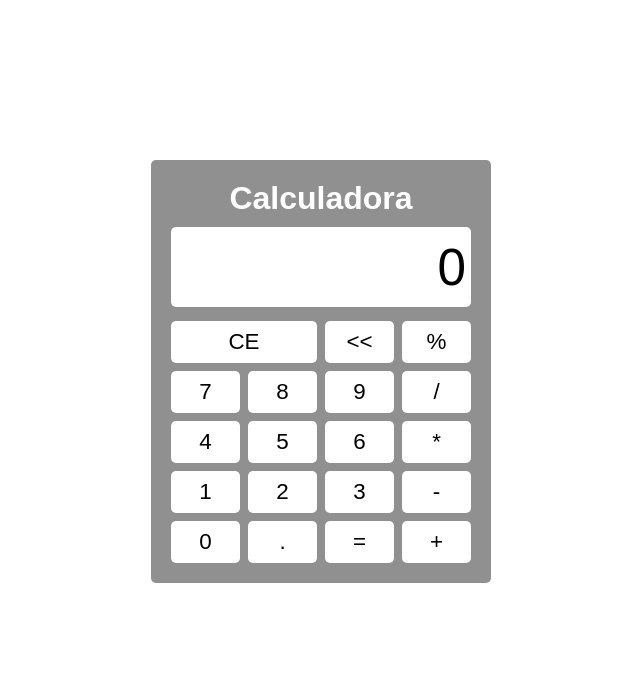
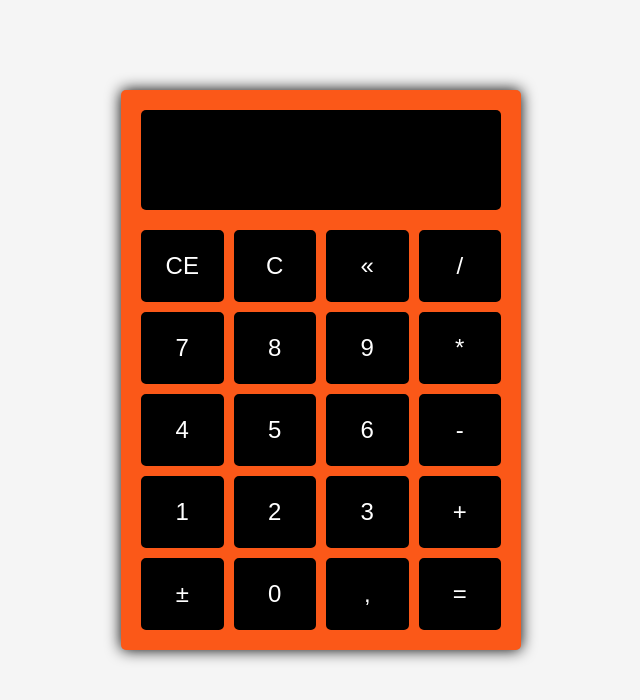
Before and after one commit to RafaelPatricio87/projetos_exercicio, a plain HTML site: page calculadora/index.html in a window 1280 px wide. Shown: the whole page, without its empty margins (319-959 px from the left). Drawn offline with Linux system fonts and the light colour scheme.

Commit message:
refazendo a calculadora com algusn novos botoes

```diff
--- a/calculadora/css/style.css
+++ b/calculadora/css/style.css
@@ -1,53 +1,55 @@
-*{
+* {
   margin: 0;
   padding: 0;
   box-sizing: border-box;
-  font-family:sans-serif;
 }
-.container{
+
+body{
+  background-color: whitesmoke;
+  padding: 90px 0;
+}
+
+.calculator {
+  width: 400px;
+  margin: 0 auto;
+  background-color: #fb5818;
   padding: 20px;
-  width: max-content;
-  margin: 10rem auto;
-  background-color: rgb(145, 144, 144);
+  border-radius: 5px;
+  box-shadow: 0 0 15px black;
+}
+
+.display{
+  display: flex;
+  justify-content: flex-end;
+  width: 100%;
+  height: 100px;
+  margin-bottom: 20px;
+  padding: 15px;
+  background-color: black;
+  color: white;
+  font: normal 4rem serif;
+  overflow: hidden;
   border-radius: 5px;
 }
-h1{
-  color: white;
-  text-align: center;
-  margin-bottom: 10px;
-}
-.visor{
-  border-radius: 5px;
-  height: 80px;
-  width: 300px;
-  background-color: white;
-  margin-bottom: 14px;
-  display: flex;
-  align-items: center;
-  justify-content: flex-end;
-  font-size: 3.2rem;
-  padding-right: 5px;
-  overflow: auto;
-}
-.container-btn{
+
+.calculator-buttons{
   display: grid;
-  grid-template-columns: repeat(4,1fr);
-  gap: 8px;
-}
-.ce{
-  grid-column: 1/3;
+  grid-template-columns: 1fr 1fr 1fr 1fr;
+  grid-gap: 10px;
 }
 
-button{
-  font-size: 1.4rem;
-  border: none;
-  padding: 8px 14px;
+.calculator button{
+  background-color: black;
+  color: white;
+  padding: 20px;
   border-radius: 5px;
-  background-color: white;
-  transition: ease-in-out 5ms;
+  font-size: 1.5rem;
+  outline: none;
+  cursor: pointer;
+  border: 2px solid black;
 }
+
 button:hover{
-  background-color: rgba(88, 88, 88, 0.733);
-  color: white;
-
+  background-color: #fb5818;
+  color: black;
 }
--- a/calculadora/index.html
+++ b/calculadora/index.html
@@ -8,34 +8,30 @@
   <title>Calculadora</title>
 </head>
 <body>
-  <div class="container">
-    <h1>Calculadora</h1>
-    <div class="visor">0</div>
-    <div class="container-btn">
-      <button class="ce">CE</button>
-      <button class="del"><<</button>
-      <button class="porcento">%</button>
-       <button class="num">7</button>
-       <button class="num">8</button>
-       <button class="num">9</button>
-       <button class="operador">/</button>
-
-       <button class="num">4</button>
-       <button class="num">5</button>
-       <button class="num">6</button>
-       <button class="operador">*</button>
-
-       <button class="num">1</button>
-       <button class="num">2</button>
-       <button class="num">3</button>
-       <button class="operador">-</button>
-
-       <button class="num">0</button>
-       <button class="ponto">.</button>
-       <button class="igual">=</button>
-       <button class="operador">+</button>
-
+  <div class="calculator">
+    <div class="display" id="display"></div>
+    <div class="calculator-buttons">
+        <button id="limparDisplay">CE</button>
+        <button id="limparCalculo">C</button>
+        <button id="backspace">«</button>
+        <button id="operadorDividir">/</button>
+        <button id="tecla7">7</button>
+        <button id="tecla8">8</button>
+        <button id="tecla9">9</button>
+        <button id="operadorMultiplicar">*</button>
+        <button id="tecla4">4</button>
+        <button id="tecla5">5</button>
+        <button id="tecla6">6</button>
+        <button id="operadorSubtrair">-</button>
+        <button id="tecla1">1</button>
+        <button id="tecla2">2</button>
+        <button id="tecla3">3</button>
+        <button id="operadorAdicionar">+</button>
+        <button id="inverter">±</button>
+        <button id="tecla0">0</button>
+        <button id="decimal">,</button>
+        <button id="igual">=</button>
     </div>
-  </div>
+</div>
 </body>
 </html>
--- a/calculadora/js/script.js
+++ b/calculadora/js/script.js
@@ -1,89 +1,8 @@
-const btnsNum = document.querySelectorAll('.num')
-const btnsOp = document.querySelectorAll('.operador')
-const visor = document.querySelector('.visor')
-const igual = document.querySelector('.igual')
-const virgula = document.querySelector('.ponto')
-const porcento = document.querySelector('.porcento')
-const ce = document.querySelector('.ce')
-const del = document.querySelector('.del')
-let novoNumero = true
-let numeroAnterior;
-let operador ;
-let ponto = false
+const btns = document.querySelectorAll('[id*=tecla]');
 
-const contaPendente = () => operador !== undefined
-
-function calcular(){
-  if(contaPendente()){
-    const numeroAtual = parseFloat(visor.textContent)
-    novoNumero = true
-    const resultado = eval(`${numeroAnterior} ${operador} ${numeroAtual}`)
-    mostrarVisor(resultado)
-  }
-
-}
-function mostrarVisor(paran){
-  if(novoNumero){
-    visor.textContent = paran
-    novoNumero = false
-  }else{
-    visor.textContent += paran
-
-  }
-
-}
-
-
-function selectNum(texto){
-  const text = texto.target.textContent;
-
-mostrarVisor(text)
-
-}
-
-
-function selectOP(e) {
-  if(!novoNumero){
-    calcular()
-    novoNumero = true
-    operador = e.target.textContent;
-    numeroAnterior = parseFloat(visor.textContent)
-
-  }
-
-}
-
-
-
-
-
-
-
-function resetDisplay(){
-    visor.textContent = 0
-}
-
-function deleteDisplay() {
-  let textoVisor = visor.textContent.slice(0, -1)
-  visor.textContent = textoVisor
-}
-function adicionaVirgula(){
-  let ultimoEl = visor.textContent[visor.textContent.length - 1];
-  if (!visor.textContent.includes('.') && ultimoEl !== 'X' && ultimoEl !== '+' && ultimoEl !== '-' && ultimoEl !== '/') {
-    visor.textContent  += '.';
-    ponto = true;
-  }
-}
-function ativarIgual(){
-   calcular()
-   operador = undefined
-}
-
-igual.addEventListener('click', ativarIgual)
-btnsNum.forEach(btn => btn.addEventListener('click',selectNum))
-btnsOp.forEach(btn => btn.addEventListener('click',selectOP))
-
-virgula.addEventListener('click', adicionaVirgula)
-ce.addEventListener('click',resetDisplay)
-del.addEventListener('click',deleteDisplay)
-porcento.addEventListener('click', () => visor.textContent += porcento.textContent)
+btns.forEach(btn => {
+  btn.addEventListener('click', () => {
+    console.log(btn.textContent)
+    // so para testar se pega todos os btns
+  })
+})
```
